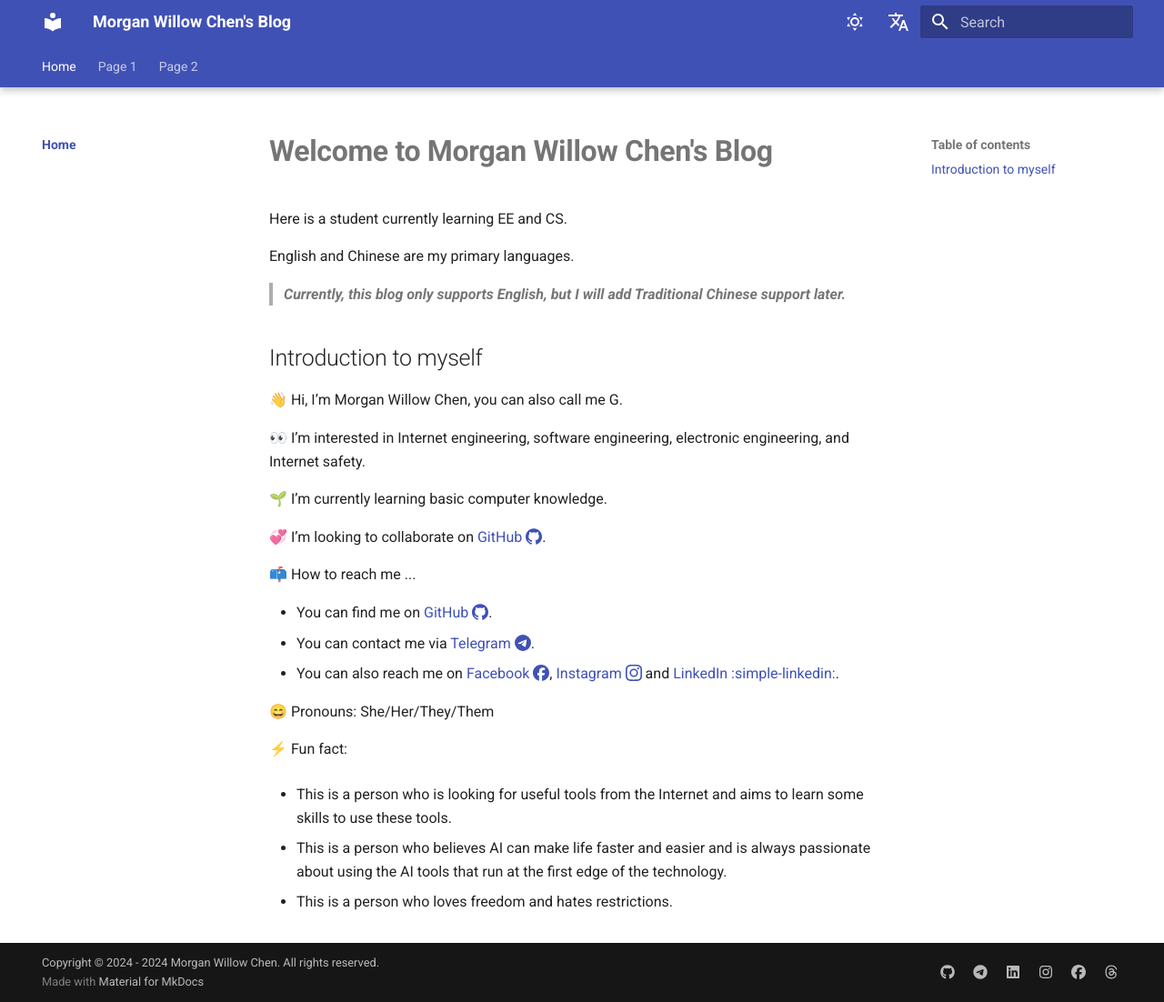
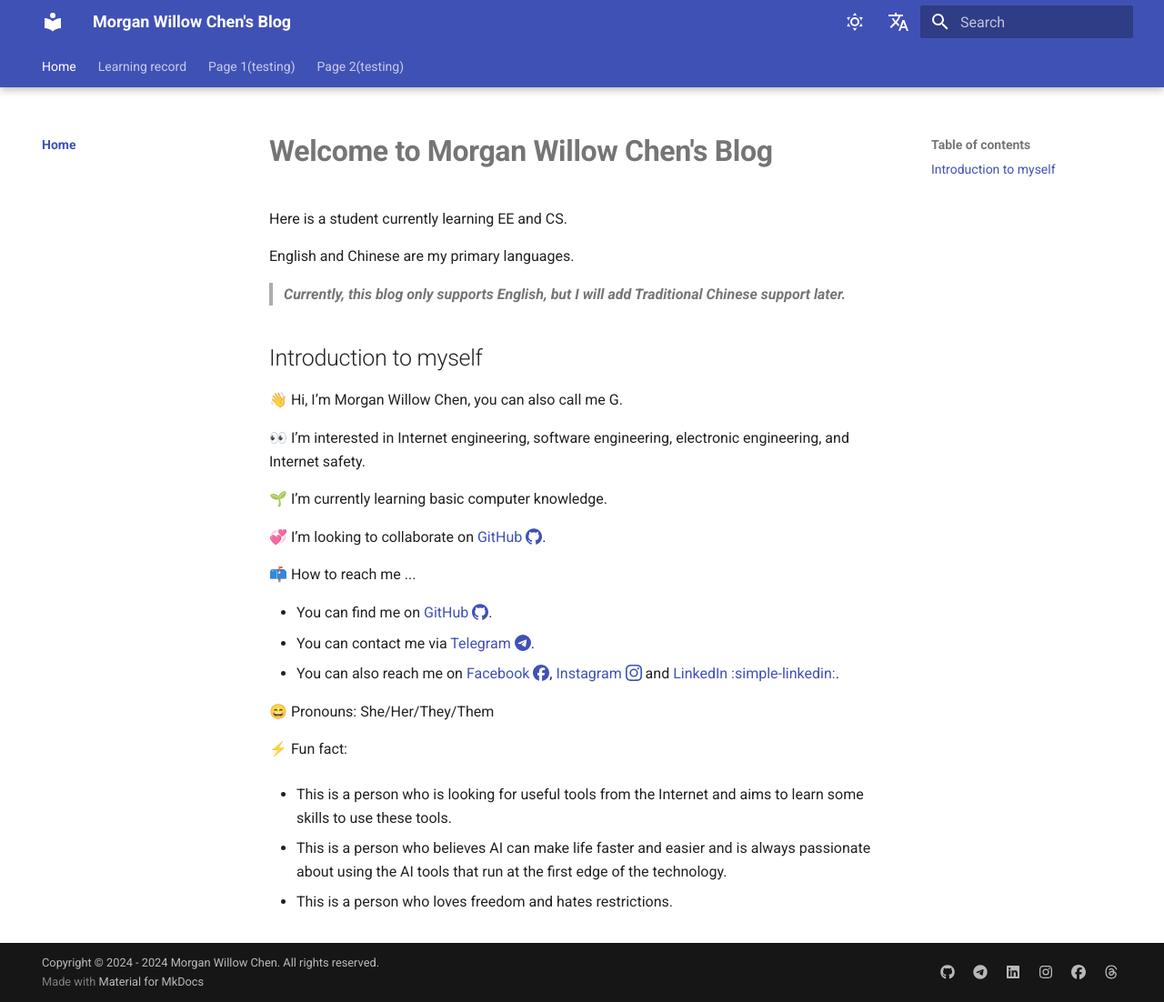
Before and after one commit to cmw15004431816/cmw15004431816.github.io, an MkDocs documentation site: the page built from docs/index.md, in a window 1280 px wide and 1102 px high. Shown: the whole window at 91% size. Built offline with MkDocs 1.6.1 and Material for MkDocs 9.7.7, drawn with Linux system fonts in a browser that asks for light colours; comment, search, counter and statistics services are not loaded.

Commit message:
Add files via upload

```diff
--- a/mkdocs.yml
+++ b/mkdocs.yml
@@ -4,10 +4,12 @@ site_url: https://cmw15004431816.github.io/
 nav:
   - Home:
       - index.md
-  - Page 1:
+  - Learning record:
+    - learning-record/markdown.md
+  - Page 1(testing):
       - section/1.md
       - "2": 2.md
-  - Page 2:
+  - Page 2(testing):
       - section/2.md
 theme:
   name: material
```
